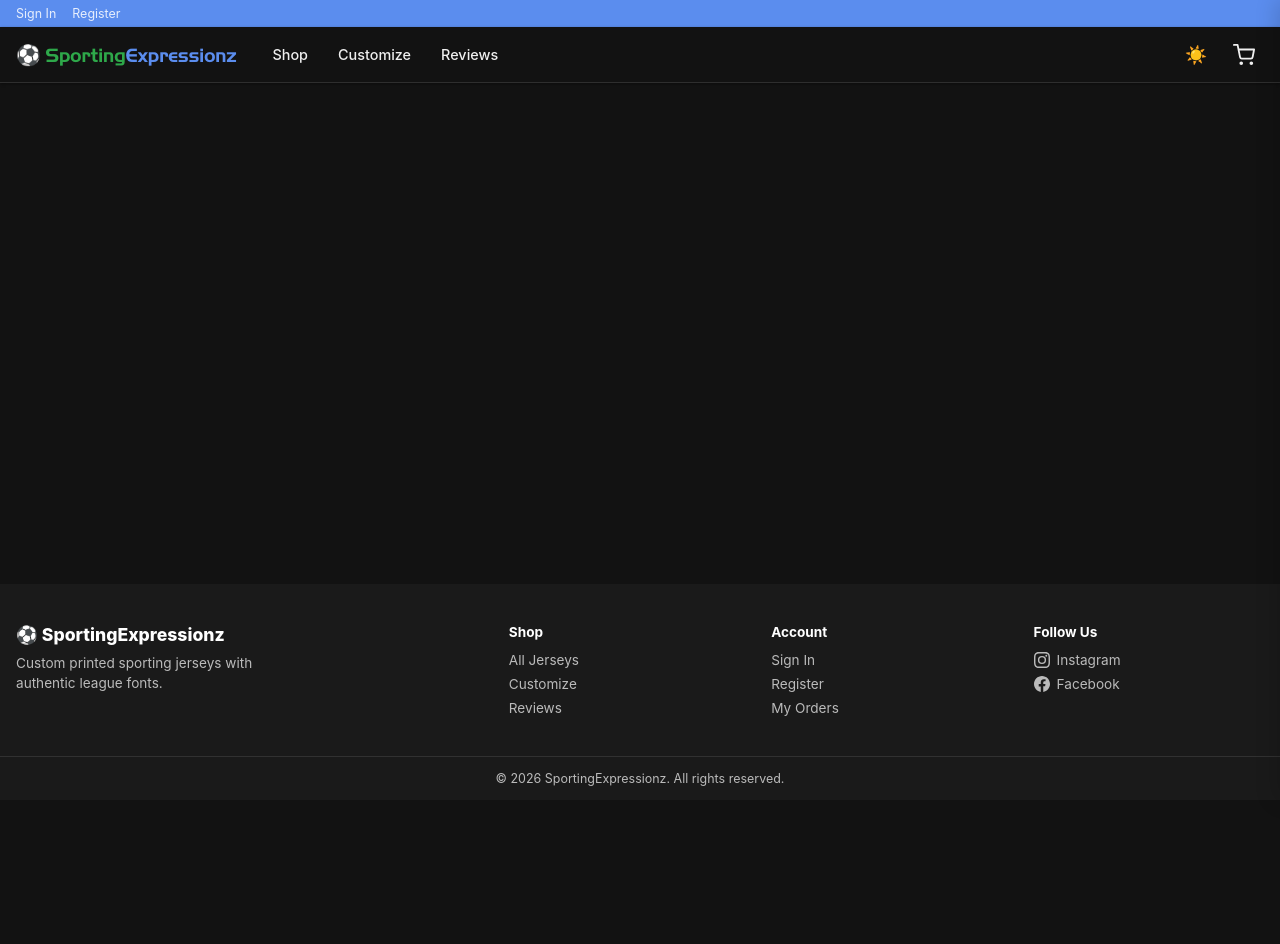
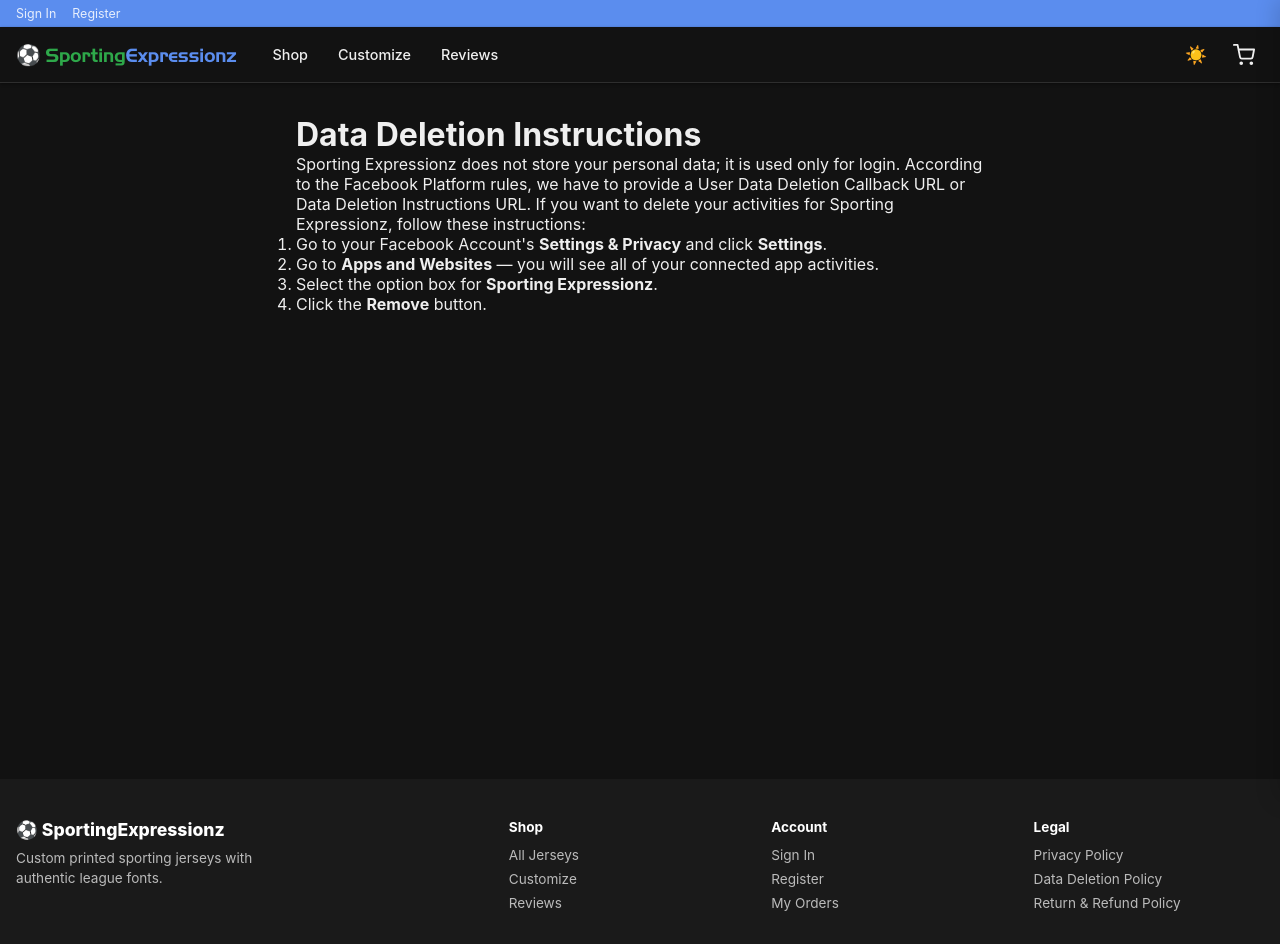
Before and after one commit to zevrichards/react-sportingexpressionz, a React (Vite) app: page /data-deletion in a window 1280 px wide. Shown: the top 944 px of the page. Before the commit the page ends 800 px from the top, so only its background shows below. Built offline with nearby package versions, Linux system fonts and the light colour scheme; no server answers; the database is empty.

Commit message:
Updated data deletion, privacy and return policies.

```diff
--- a/src/App.jsx
+++ b/src/App.jsx
@@ -13,6 +13,7 @@ import Checkout from './pages/Checkout';
 import Reviews from './pages/Reviews';
 import OrderConfirmation from './pages/OrderConfirmation';
 import Admin from './pages/Admin';
+import DataDeletion from './pages/DataDeletion';
 
 export default function App() {
   return (
@@ -32,6 +33,7 @@ export default function App() {
               <Route path="/reviews"            element={<Reviews />} />
               <Route path="/order-confirmation" element={<OrderConfirmation />} />
               <Route path="/admin"             element={<Admin />} />
+              <Route path="/data-deletion"    element={<DataDeletion />} />
             </Routes>
             <Footer />
           </div>
--- a/src/components/Footer.jsx
+++ b/src/components/Footer.jsx
@@ -22,6 +22,12 @@ export default function Footer() {
           <Link to="/orders">My Orders</Link>
         </div>
         <div className="footer-links">
+          <strong>Legal</strong>
+          <a href="https://www.termsfeed.com/live/00c6b083-aa1c-453d-9efe-0bd27f824410" target="_blank" rel="noreferrer">Privacy Policy</a>
+          <Link to="/data-deletion">Data Deletion Policy</Link>
+          <a href="https://www.termsfeed.com/live/2da60c43-2f3b-4cb3-8a7b-d8d676450ca9" target="_blank" rel="noreferrer">Return &amp; Refund Policy</a>
+        </div>
+        <div className="footer-links">
           <strong>Follow Us</strong>
           <a href="https://www.instagram.com/sportingexpressionz" target="_blank" rel="noreferrer" className="footer-social">
             <svg viewBox="0 0 24 24" fill="currentColor" width="16" height="16"><path d="M12 2.163c3.204 0 3.584.012 4.85.07 1.366.062 2.633.334 3.608 1.31.975.975 1.247 2.242 1.309 3.608.058 1.265.07 1.645.07 4.849s-.012 3.584-.07 4.85c-.062 1.366-.334 2.633-1.31 3.608-.975.975-2.242 1.247-3.608 1.309-1.265.058-1.645.07-4.849.07s-3.584-.012-4.85-.07c-1.366-.062-2.633-.334-3.608-1.31-.975-.975-1.247-2.242-1.309-3.608C2.175 15.584 2.163 15.204 2.163 12s.012-3.584.07-4.85c.062-1.366.334-2.633 1.31-3.608.975-.975 2.242-1.247 3.608-1.309C8.416 2.175 8.796 2.163 12 2.163zm0-2.163C8.741 0 8.332.014 7.052.072 5.197.157 3.355.673 2.014 2.014.673 3.355.157 5.197.072 7.052.014 8.332 0 8.741 0 12c0 3.259.014 3.668.072 4.948.085 1.855.601 3.697 1.942 5.038 1.341 1.341 3.183 1.857 5.038 1.942C8.332 23.986 8.741 24 12 24s3.668-.014 4.948-.072c1.855-.085 3.697-.601 5.038-1.942 1.341-1.341 1.857-3.183 1.942-5.038.058-1.28.072-1.689.072-4.948s-.014-3.668-.072-4.948c-.085-1.855-.601-3.697-1.942-5.038C20.645.673 18.803.157 16.948.072 15.668.014 15.259 0 12 0zm0 5.838a6.162 6.162 0 1 0 0 12.324 6.162 6.162 0 0 0 0-12.324zm0 10.162a4 4 0 1 1 0-8 4 4 0 0 1 0 8zm6.406-11.845a1.44 1.44 0 1 0 0 2.881 1.44 1.44 0 0 0 0-2.881z"/></svg>
--- /dev/null
+++ b/src/pages/DataDeletion.jsx
@@ -0,0 +1,19 @@
+export default function DataDeletion() {
+  return (
+    <div className="container page-content" style={{ maxWidth: 720, paddingTop: '2rem', paddingBottom: '3rem' }}>
+      <h1>Data Deletion Instructions</h1>
+      <p>
+        Sporting Expressionz does not store your personal data; it is used only for login.
+        According to the Facebook Platform rules, we have to provide a User Data Deletion Callback URL
+        or Data Deletion Instructions URL. If you want to delete your activities for Sporting Expressionz,
+        follow these instructions:
+      </p>
+      <ol>
+        <li>Go to your Facebook Account's <strong>Settings &amp; Privacy</strong> and click <strong>Settings</strong>.</li>
+        <li>Go to <strong>Apps and Websites</strong> — you will see all of your connected app activities.</li>
+        <li>Select the option box for <strong>Sporting Expressionz</strong>.</li>
+        <li>Click the <strong>Remove</strong> button.</li>
+      </ol>
+    </div>
+  );
+}
```
